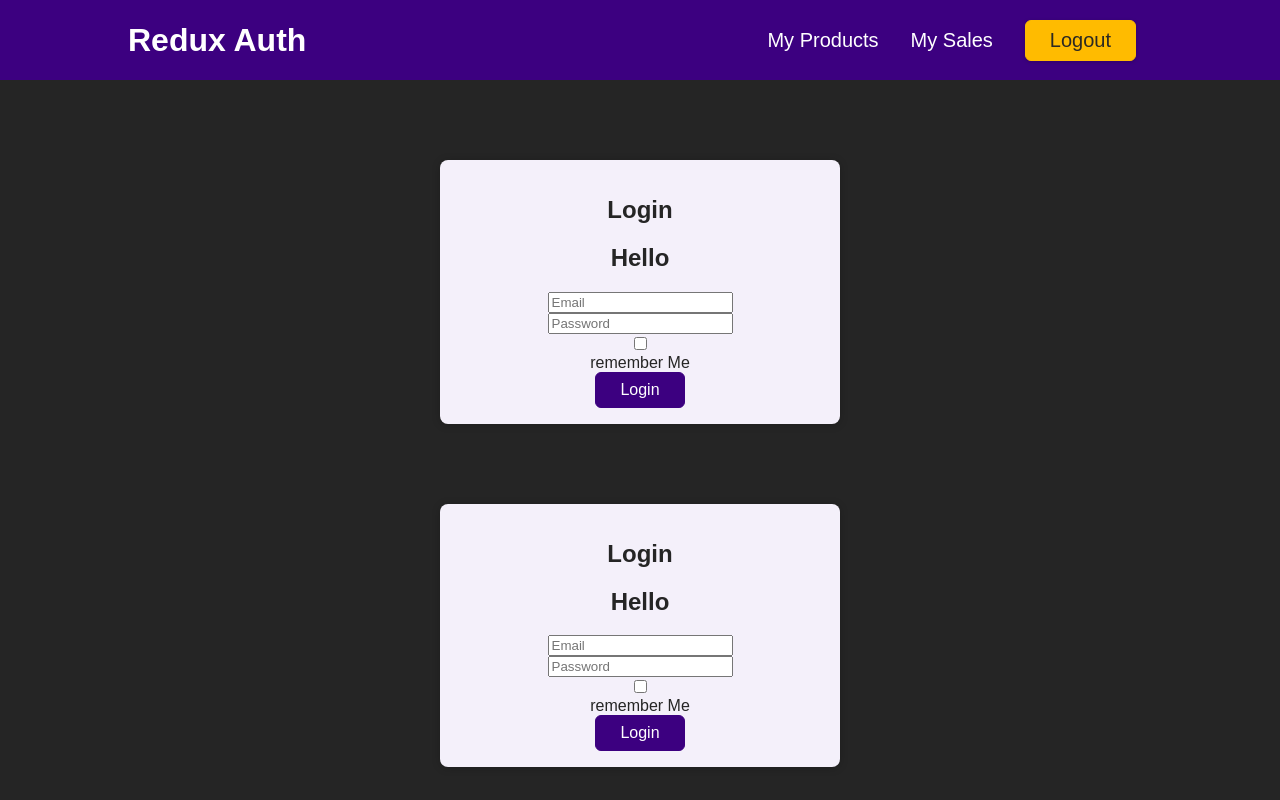
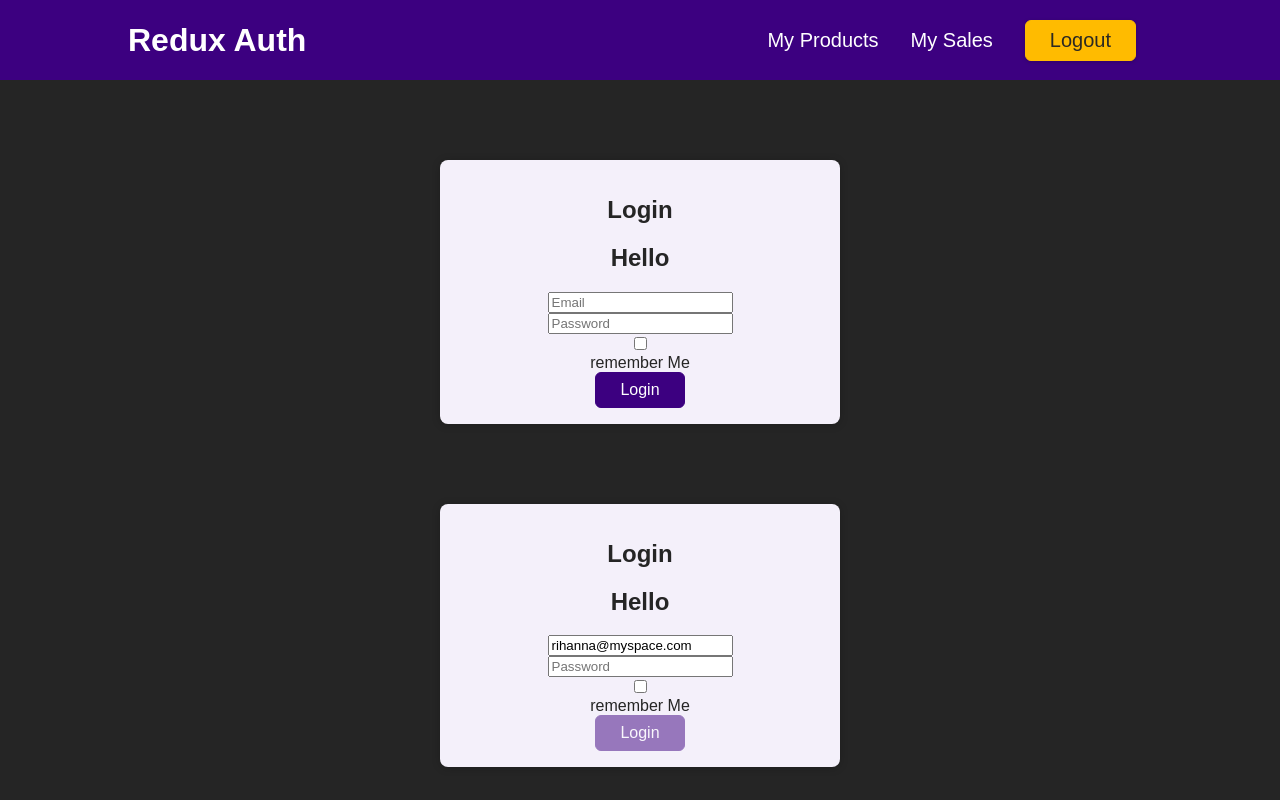
Before and after one commit to wowxoxo/react-practice_12-redux-basics, a React (Create React App) app: page / in a window 1280 px wide. Shown: the top 800 px of the page. Built offline with nearby package versions, Linux system fonts and the light colour scheme.

Commit message:
feat: refactor to react final form

```diff
--- a/src/components/Login.tsx
+++ b/src/components/Login.tsx
@@ -2,6 +2,7 @@ import { InjectedFormProps, reduxForm } from "redux-form";
 import { isEmail, required } from "../utils/validators";
 import { createField, GetStringKeys, Input } from "./common/FormControl";
 import classes from "./Auth.module.css";
+import { useEffect } from "react";
 
 type LoginFormOwnProps = {
   message: string;
@@ -10,6 +11,10 @@ type LoginFormOwnProps = {
 const LoginForm: React.FC<
   InjectedFormProps<LoginFormDataTypes, LoginFormOwnProps> & LoginFormOwnProps
 > = ({ handleSubmit, error, message }) => {
+  useEffect(() => {
+    console.warn("RERENDER");
+  });
+
   return (
     <form onSubmit={handleSubmit}>
       <h2>{message}</h2>
--- a/src/components/Login2.js
+++ b/src/components/Login2.js
@@ -1,10 +1,31 @@
-import { InjectedFormProps, reduxForm, Field } from "redux-form";
+import { InjectedFormProps, reduxForm } from "redux-form";
+import { Form, Field } from "react-final-form";
 import { isEmail, required } from "../utils/validators";
 import { createField, GetStringKeys, Input } from "./common/FormControl";
 import classes from "./Auth.module.css";
 
-const LoginForm = ({ handleSubmit, error, message }) => {
+const composeEmailValidators =
+  (...validators) =>
+  (value) =>
+    validators.reduce(
+      (error, validator) => error || validator(value),
+      undefined
+    );
+
+const LoginForm = ({ message, onSubmit }) => {
+  // const handleSubmit = (formData) => {
+  //   console.log("formData", formData);
+  // };
+
   return (
+    <Form
+      initialValues={{
+        email: "rihanna@myspace.com"
+      }}
+      onSubmit={onSubmit}
+      validate={(values) => {}}
+    >
+      {({ handleSubmit, pristine, reset, form }) => (
         <form onSubmit={handleSubmit}>
           <h2>{message}</h2>
           {/* {createField<LoginFormValuesTypeKeys>(
@@ -16,7 +37,8 @@ const LoginForm = ({ handleSubmit, error, message }) => {
           <Field
             name="email"
             placeholder="Email"
-        validate={[required, isEmail]}
+            validate0={[required, isEmail]}
+            validate={composeEmailValidators(required, isEmail)}
             component={Input}
           />
           {/* {createField<LoginFormValuesTypeKeys>(
@@ -31,7 +53,7 @@ const LoginForm = ({ handleSubmit, error, message }) => {
           <Field
             name="password"
             placeholder="Password"
-        validate={[required]}
+            validate={required}
             component={Input}
             type="password"
           />
@@ -45,17 +67,15 @@ const LoginForm = ({ handleSubmit, error, message }) => {
           { type: "checkbox" },
           "remember Me"
         )} */}
-      {error && <div className="error">{error}</div>}
+          {form.error && <div className="error">{form.error}</div>}
           <div>
-        <button>Login</button>
+            <button disabled={pristine}>Login</button>
           </div>
         </form>
+      )}
+    </Form>
   );
 };
-
-const LoginReduxForm = reduxForm({
-  form: "login"
-})(LoginForm);
 
 export const Login2 = () => {
   const handleSubmit = (formData) => {
@@ -66,7 +86,7 @@ export const Login2 = () => {
     <main className={classes.auth}>
       <section>
         <h1>Login</h1>
-        <LoginReduxForm message="Hello" onSubmit={handleSubmit} />
+        <LoginForm message="Hello" onSubmit={handleSubmit} />
       </section>
     </main>
   );
```
Lines whose indentation alone changed are shown as unchanged.
